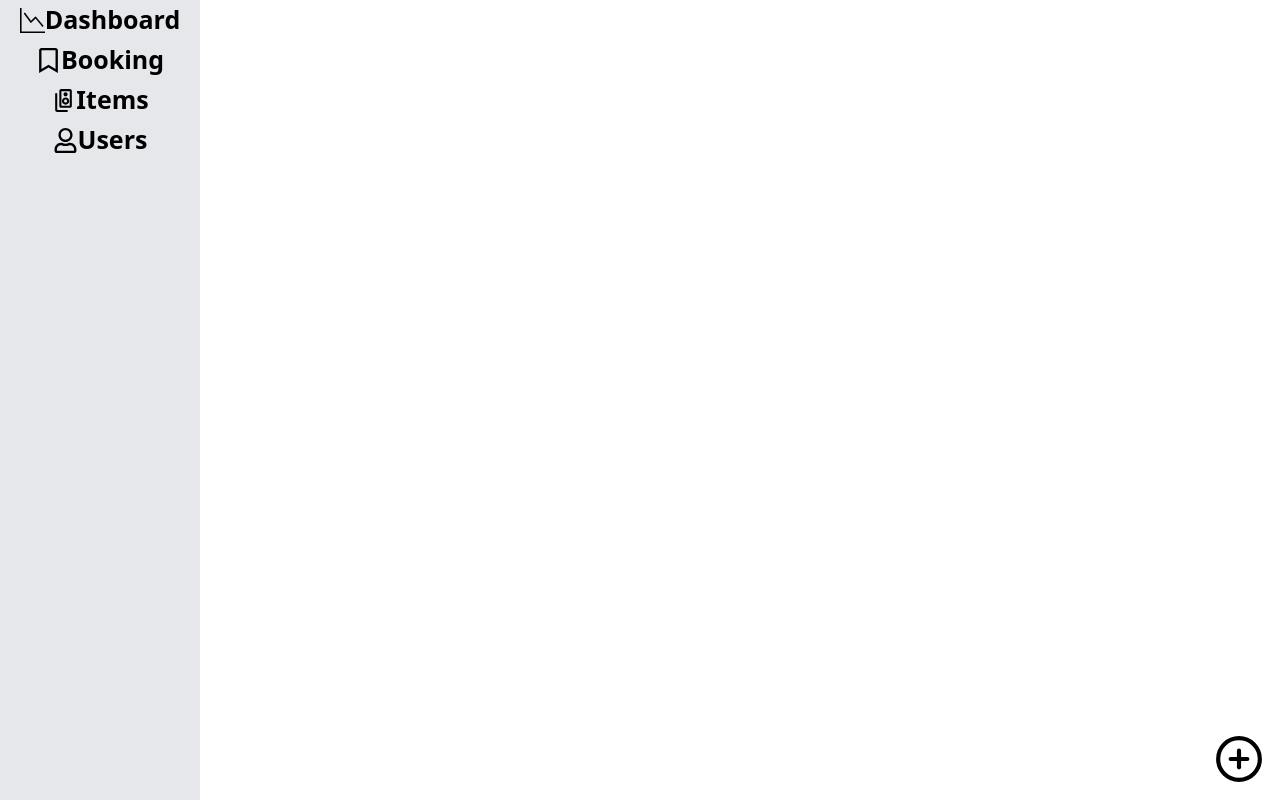
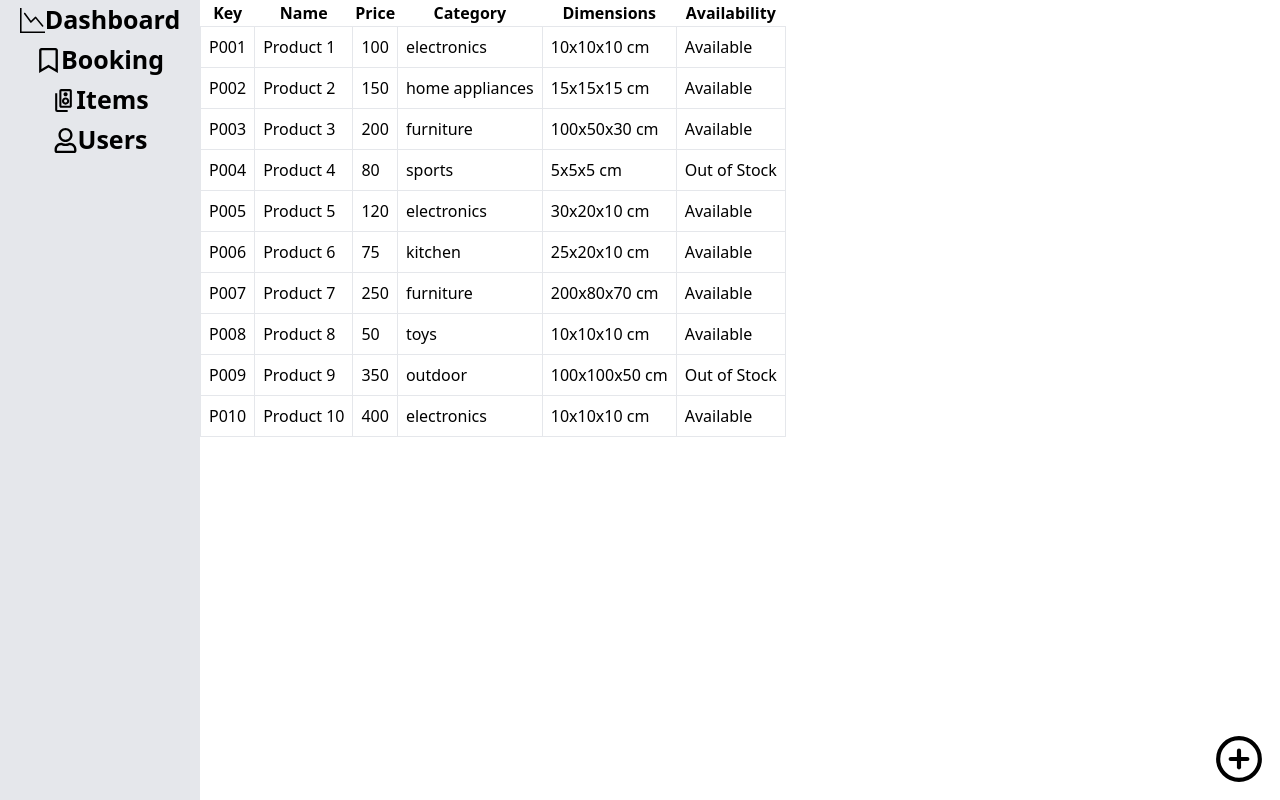
Before and after one commit to Tashika-Wijesooriya/kv-audio-frontend, a React (Vite) app: page /admin/items in a window 1280 px wide. Built offline with nearby package versions, Linux system fonts and the light colour scheme.

Commit message:
create add item page with sample item array

```diff
--- a/src/pages/admin/adminItemsPage.jsx
+++ b/src/pages/admin/adminItemsPage.jsx
@@ -1,9 +1,164 @@
+const sampleArray = [
+  {
+    key: "P001",
+    name: "Product 1",
+    price: 100,
+    category: "electronics",
+    dimension: "10x10x10 cm",
+    description: "A high-quality electronic product.",
+    availability: true,
+    image: [
+      "https://i.pinimg.com/474x/8c/60/98/8c609895a1b9783451cac96f3ee5af0a.jpg",
+    ],
+  },
+  {
+    key: "P002",
+    name: "Product 2",
+    price: 150,
+    category: "home appliances",
+    dimension: "15x15x15 cm",
+    description: "A reliable home appliance.",
+    availability: true,
+    image: [
+      "https://i.pinimg.com/474x/8c/60/98/8c609895a1b9783451cac96f3ee5af0a.jpg",
+    ],
+  },
+  {
+    key: "P003",
+    name: "Product 3",
+    price: 200,
+    category: "furniture",
+    dimension: "100x50x30 cm",
+    description: "A comfortable and stylish chair.",
+    availability: true,
+    image: [
+      "https://i.pinimg.com/474x/8c/60/98/8c609895a1b9783451cac96f3ee5af0a.jpg",
+    ],
+  },
+  {
+    key: "P004",
+    name: "Product 4",
+    price: 80,
+    category: "sports",
+    dimension: "5x5x5 cm",
+    description: "A durable sports accessory.",
+    availability: false,
+    image: [
+      "https://i.pinimg.com/474x/8c/60/98/8c609895a1b9783451cac96f3ee5af0a.jpg",
+    ],
+  },
+  {
+    key: "P005",
+    name: "Product 5",
+    price: 120,
+    category: "electronics",
+    dimension: "30x20x10 cm",
+    description: "A smart gadget with advanced features.",
+    availability: true,
+    image: [
+      "https://i.pinimg.com/474x/8c/60/98/8c609895a1b9783451cac96f3ee5af0a.jpg",
+    ],
+  },
+  {
+    key: "P006",
+    name: "Product 6",
+    price: 75,
+    category: "kitchen",
+    dimension: "25x20x10 cm",
+    description: "A set of high-quality kitchen tools.",
+    availability: true,
+    image: [
+      "https://i.pinimg.com/474x/8c/60/98/8c609895a1b9783451cac96f3ee5af0a.jpg",
+    ],
+  },
+  {
+    key: "P007",
+    name: "Product 7",
+    price: 250,
+    category: "furniture",
+    dimension: "200x80x70 cm",
+    description: "A luxurious and comfortable sofa.",
+    availability: true,
+    image: [
+      "https://i.pinimg.com/474x/8c/60/98/8c609895a1b9783451cac96f3ee5af0a.jpg",
+    ],
+  },
+  {
+    key: "P008",
+    name: "Product 8",
+    price: 50,
+    category: "toys",
+    dimension: "10x10x10 cm",
+    description: "A fun and educational toy for children.",
+    availability: true,
+    image: [
+      "https://i.pinimg.com/474x/8c/60/98/8c609895a1b9783451cac96f3ee5af0a.jpg",
+    ],
+  },
+  {
+    key: "P009",
+    name: "Product 9",
+    price: 350,
+    category: "outdoor",
+    dimension: "100x100x50 cm",
+    description: "A high-end outdoor tent.",
+    availability: false,
+    image: [
+      "https://i.pinimg.com/474x/8c/60/98/8c609895a1b9783451cac96f3ee5af0a.jpg",
+    ],
+  },
+  {
+    key: "P010",
+    name: "Product 10",
+    price: 400,
+    category: "electronics",
+    dimension: "10x10x10 cm",
+    description: "A top-of-the-line smartphone.",
+    availability: true,
+    image: [
+      "https://i.pinimg.com/474x/8c/60/98/8c609895a1b9783451cac96f3ee5af0a.jpg",
+    ],
+  },
+];
+
+import { useState } from "react";
 import { LuCirclePlus } from "react-icons/lu";
 import { Link } from "react-router-dom";
 
 export default function AdminItemsPage() {
+  const [items, setItems] = useState(sampleArray);
+
   return (
-    <div className="w-full h-full flex justify-center items-center relative">
+    <div className="w-full h-full relative">
+      <table>
+        <thead>
+          <th>Key</th>
+          <th>Name</th>
+          <th>Price</th>
+          <th>Category</th>
+          <th>Dimensions</th>
+          <th>Availability</th>
+        </thead>
+        <tbody>
+          {items.map((product) => {
+            console.log(product);
+
+            return (
+              <tr key={product.key}>
+                <td className="border p-2">{product.key}</td>
+                <td className="border p-2">{product.name}</td>
+                <td className="border p-2">{product.price}</td>
+                <td className="border p-2">{product.category}</td>
+                <td className="border p-2">{product.dimension}</td>
+                <td className="border p-2">
+                  {product.availability ? "Available" : "Out of Stock"}
+                </td>
+              </tr>
+            );
+          })}
+        </tbody>
+      </table>
+
       <Link to="/admin/items/add">
         <LuCirclePlus className="text-[50px] absolute right-4 bottom-4 hover:text-blue-700 cursor-pointer" />
       </Link>
```
